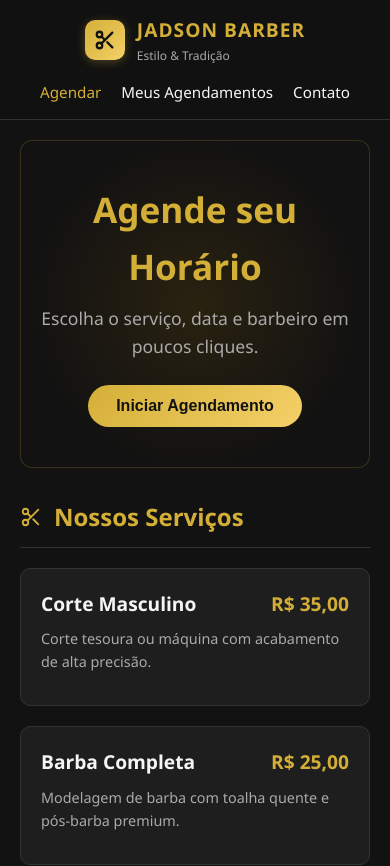
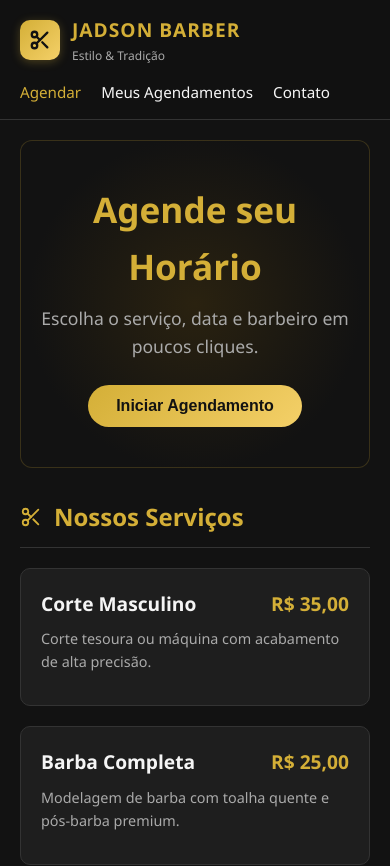
Before and after one commit to barbeariajadsonbarber-del/Barbearia-Jadson-Barber-, a plain HTML site: page index.html in a window 390 px wide. Shown: the top 866 px of the page. Drawn offline with Linux system fonts and the light colour scheme.

Commit message:
style: align logo text and header elements to start
Adjusted alignment for the logo container and header components to ensure consistent left-alignment across mobile and desktop layouts.

```diff
--- a/index.html
+++ b/index.html
@@ -52,6 +52,7 @@
       gap: 12px;
       text-decoration: none;
       color: var(--text-light);
+      text-align: left;
     }
 
     .logo-badge {
@@ -66,6 +67,14 @@
       justify-content: center;
       font-size: 1.2rem;
       box-shadow: 0 2px 10px rgba(212, 175, 55, 0.3);
+      flex-shrink: 0;
+    }
+
+    .logo-text {
+      display: flex;
+      flex-direction: column;
+      align-items: flex-start;
+      text-align: left;
     }
 
     .logo-text h1 {
@@ -73,11 +82,15 @@
       font-weight: 700;
       letter-spacing: 1px;
       color: var(--gold);
+      margin: 0;
+      text-align: left;
     }
 
     .logo-text p {
       font-size: 0.75rem;
       color: var(--text-muted);
+      margin: 0;
+      text-align: left;
     }
 
     nav {
@@ -334,7 +347,11 @@
     @media (max-width: 600px) {
       header {
         flex-direction: column;
+        align-items: flex-start;
         gap: 15px;
+      }
+      .logo {
+        align-self: flex-start;
       }
       .booking-item {
         flex-direction: column;
```
Also changed, not shown: 1 other file.
